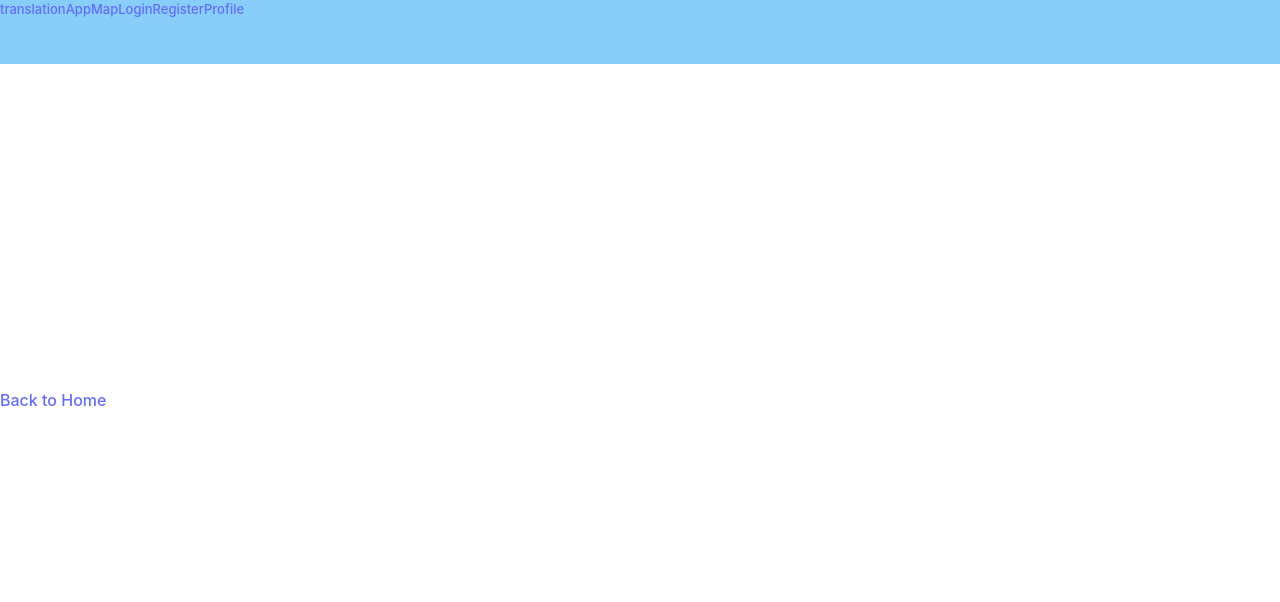
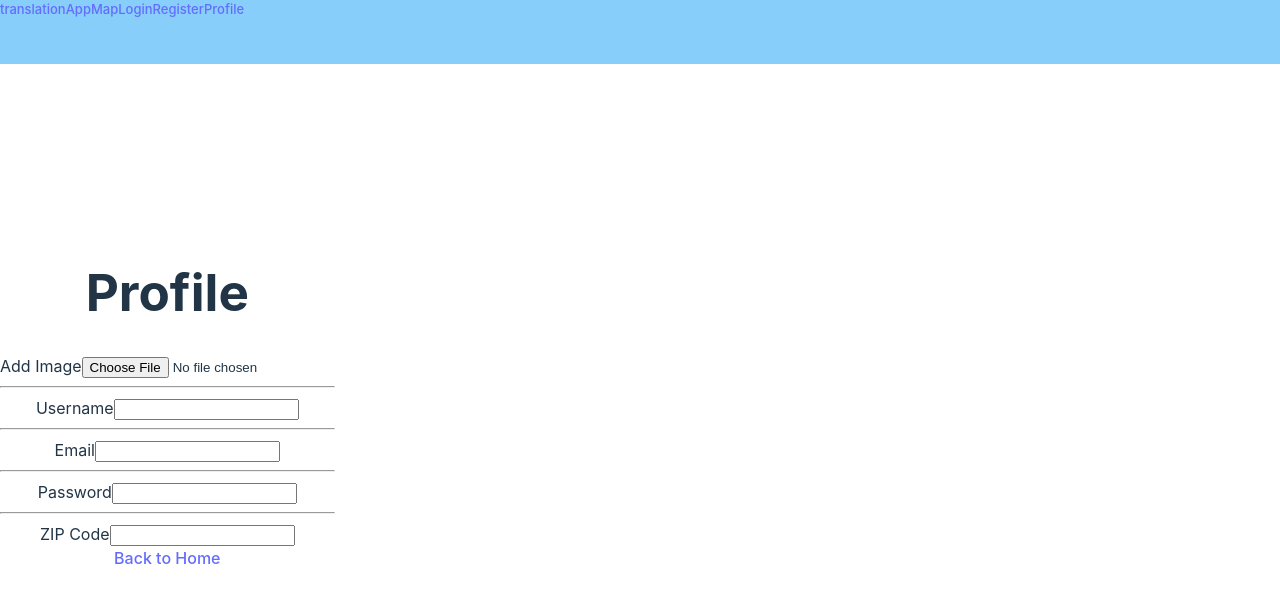
Before and after one commit to EricTheHoff/translationApp, a React (Vite) app: page /account in a window 1280 px wide. Shown: the top 602 px of the page. Built offline with nearby package versions, Linux system fonts and the light colour scheme.

Commit message:
working custom image uploader

```diff
--- /dev/null
+++ b/src/Components/Profile.jsx
@@ -0,0 +1,50 @@
+import React from 'react';
+import { useState, useEffect } from 'react';
+
+
+const Profile = () => {
+
+    const [file, setFile] = useState("")
+
+    const handleChange = (e) => {
+
+        console.log(e.target.files)
+
+        setFile(URL.createObjectURL(e.target.files[0]))
+
+    }
+
+
+
+    return (
+        <div>
+            <h1>Profile</h1>
+
+            <label>Add Image</label>
+            <input type="file" onChange={handleChange} />
+            <img src={file} />
+
+            <hr />
+
+            <label>Username</label>
+            <input type="text" />
+
+            <hr />
+
+            <label>Email</label>
+            <input type="text" />
+
+            <hr />
+
+            <label>Password</label>
+            <input type="text" />
+
+            <hr />
+
+            <label>ZIP Code</label>
+            <input type="text" />
+        </div>
+    );
+}
+
+export default Profile;
--- a/src/Pages/AccountInfoPage.jsx
+++ b/src/Pages/AccountInfoPage.jsx
@@ -1,9 +1,12 @@
 import React from "react";
 import { Link } from "react-router-dom";
+import Profile from "../Components/Profile"
+
 
 const AccountInfoPage = () => {
   return (
     <div>
+      <Profile />
       <Link to="/">Back to Home</Link>
     </div>
   );
```
Also changed, not shown: 1 other file (tests, documents, lock files or other folders).
